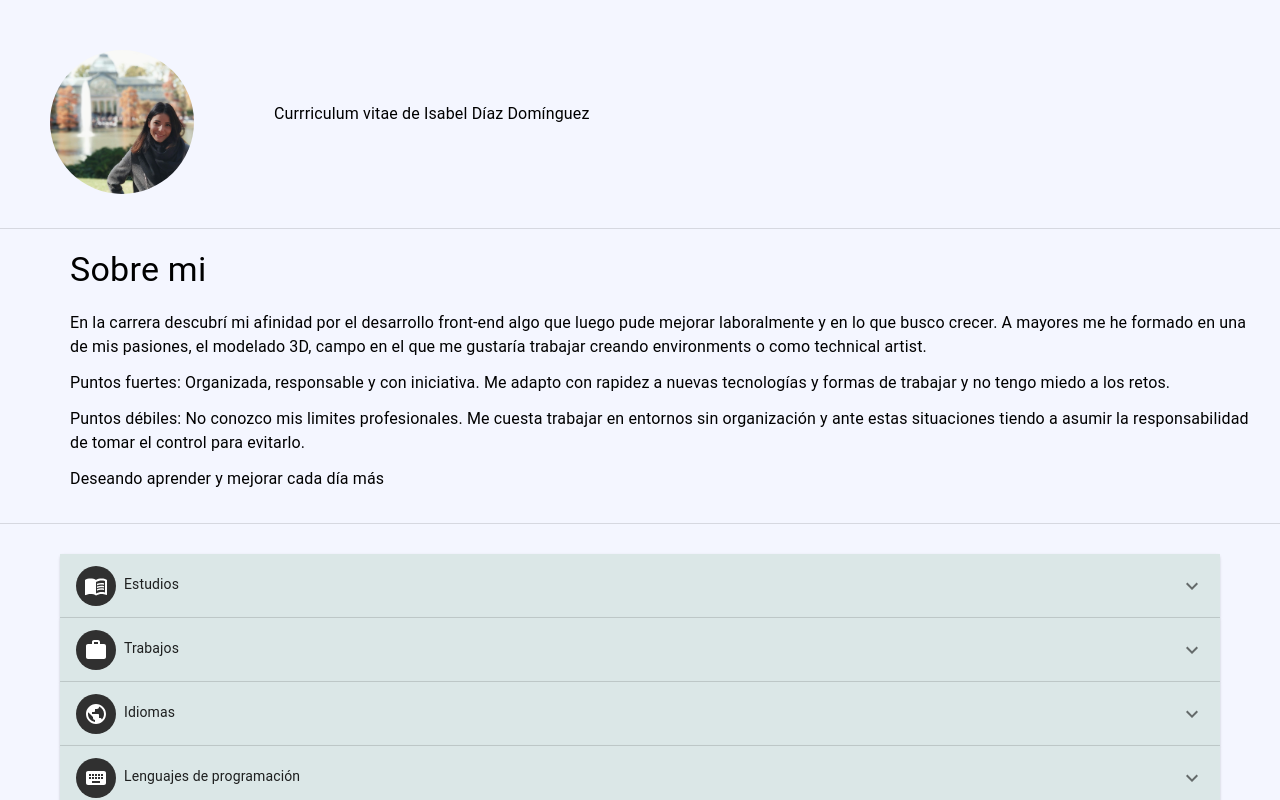
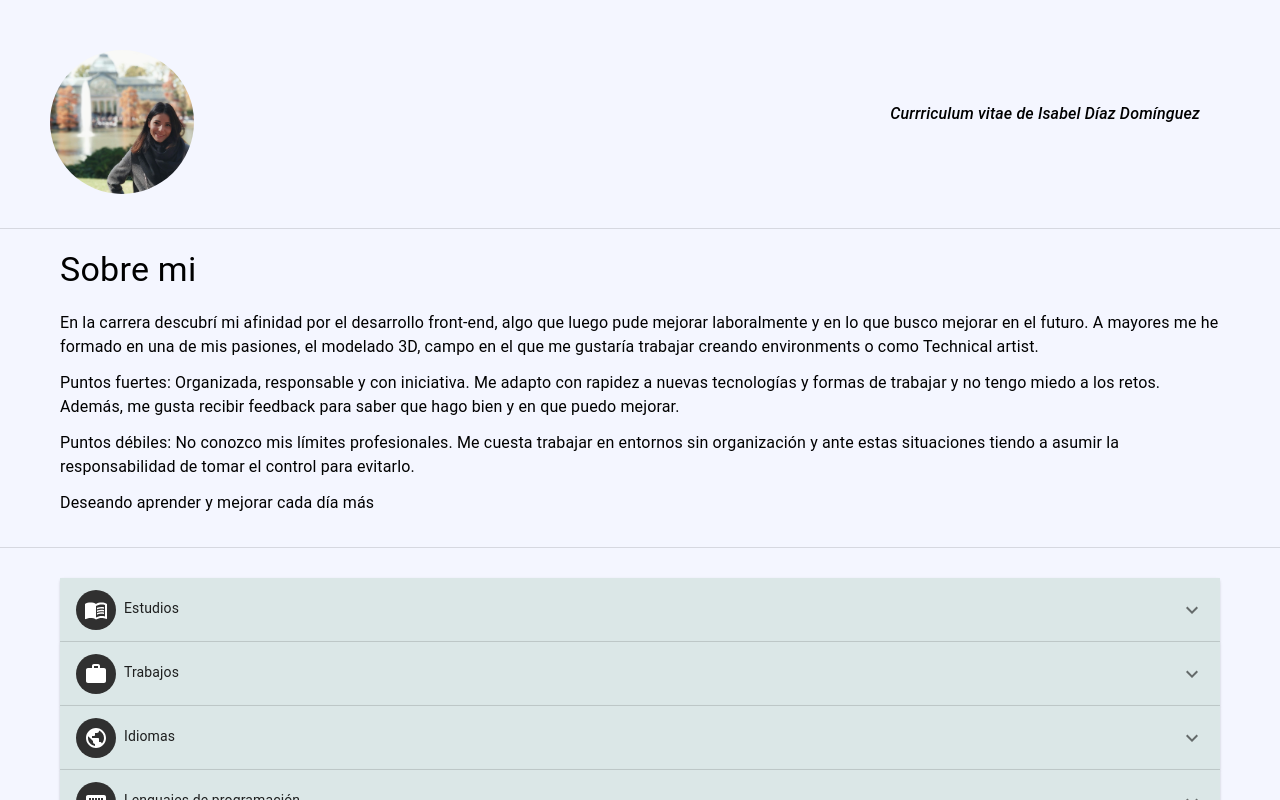
Before and after one commit to IsabelDD/CV_Page, a React (Create React App) app: page / in a window 1280 px wide. Shown: the top 800 px of the page. Built offline with nearby package versions, Linux system fonts and the light colour scheme.

Commit message:
Cv update/ Vocabulary

```diff
--- a/src/components/About.js
+++ b/src/components/About.js
@@ -24,7 +24,7 @@ const styles = theme => ({
   body1: {
     textAlign: 'left',
     fontSize: 11,
-    margin: '20px 50px 0px 50px',
+    margin: '20px 80px 0px 40px',
   },
   top : {
     width:'100%',
@@ -36,12 +36,15 @@ const styles = theme => ({
     marginTop: 100,
     marginBottom: 100,
     height: '14%',
-    textAlign: 'left',
+    textAlign: 'right',
     paddingLeft: 80,
+    paddingRight: 80,
+    fontStyle: 'italic',
+    fontWeight: 500,
   },
   titleAbout : {
     textAlign: 'left',
-    marginLeft: 50,
+    marginLeft: 40,
   }
 });
 
--- a/src/components/Aptitudes.js
+++ b/src/components/Aptitudes.js
@@ -145,12 +145,6 @@ class Aptitudes extends Component {
                                 <ListItem className={classes.ul}>
                                     <Typography>{t('Tool3')}</Typography>
                                 </ListItem>
-                                <ListItem className={classes.ul}>
-                                    <Typography>{t('Tool4')}</Typography>
-                                </ListItem>
-                                <ListItem className={classes.ul}>
-                                    <Typography>{t('Tool5')}</Typography>
-                                </ListItem>
                             </List>
                         </ExpansionPanelDetails>
                     </ExpansionPanel>
--- a/src/i18n/i18n.js
+++ b/src/i18n/i18n.js
@@ -7,7 +7,7 @@ const languages_avaliable = [ 'en', 'es'];
 i18n.init({
 
     interpolation:{escapeValue: false},
-    fallbackLng: languages_avaliable.includes(navigator.language) ? navigator.language : 'es',
+    fallbackLng: languages_avaliable.includes(navigator.language) ? navigator.language : 'es', //Language by default
 
     resources: {
         en: {
--- a/src/i18n/locales/en/Vocabulary_en.json
+++ b/src/i18n/locales/en/Vocabulary_en.json
@@ -6,7 +6,7 @@
     "ProgrammLanguages" : "Programm languages",
     "Tools": "Programms/Tools",
     "Studies1": "Degree in Computer Engineering",
-    "Studies2": "Master in Animation 3D with Maya (October 2019 - September 2020)",
+    "Studies2": "Master in 3D Animation with Maya (October 2019 - September 2020)",
     "Work1": "Junior Web Developer in Aldaba (September 2018 - October 2019)",
     "Language1": "Native Spanish",
     "Language2": "B2 (Cambridge English Level 1 Certificate in ESOL International (First) – Grade C)",
@@ -16,13 +16,11 @@
     "Programm3": "Java",
     "Programm4": "Python",
     "Tool1": "Maya",
-    "Tool2": "Houdini",
-    "Tool3": "Git",
-    "Tool4": "Natron",
-    "Tool5": "Visual Studio Code",
+    "Tool2": "Git",
+    "Tool3": "Visual Studio Code",
     "Other skills": "Scrum methodology",
-    "AboutInformation1": "I'm my degre I discover my afinity for the front-end development something that I could improve and I want to enhanced. Furthermore, I have educated in one of my passions, the 3D modeling, field which I will like to work creating environment or like technical director.",
-    "AboutInformation2": "Strong points: Organized, responsable and with initiative. I adapt myself quickly to new tecnhologys and ways of work and I have no fair to challenges.",
+    "AboutInformation1": "In my degre I discover my afinity for the front-end development, something that I could improve in a company and I want to enhanced in the future. Furthermore, I have educated in one of my passions, the 3D modeling, field which I will like to work creating environments or like Technical artist.",
+    "AboutInformation2": "Strong points: Organized, responsable and with initiative. I adapt myself quickly to new tecnhologys and ways of work and I have no fair to challenges. Moreover, I like to receive feedback to know what I made correct and in what things I can improve.",
     "AboutInformation3": "Weak points: I don't know my professional limits. Also, it's hard for me to work in disorganized environments and in the face of these situations I tend to asume the responsability and take the control to avoid it.",
     "AboutInformation4": "Wishing learn and improve more every day",
     "EmailCopied": "Email copy to clipboard",
--- a/src/i18n/locales/es/Vocabulary_es.json
+++ b/src/i18n/locales/es/Vocabulary_es.json
@@ -9,21 +9,19 @@
     "Studies2": "Máster en Animación 3D con Maya (Octubre 2019 - Septiembre 2020)",
     "Work1": "Desarrollador web en Aldaba (Septiembre 2018 - Octubre 2019)",
     "Language1": "Español nativo",
-    "Language2": "B2 (Cambridge English Level 1 Certificate in ESOL International (First) – Grade C)",
+    "Language2": "B2 (Cambridge English Level 1 Certificado en ESOL International (First) – Grado C)",
     "Language3": "Gallego C1 (Celga 4)",
     "Programm1": "JavaScript",
     "Programm2": "C#",
     "Programm3": "Java",
     "Programm4": "Python",
     "Tool1": "Maya",
-    "Tool2": "Houdini",
-    "Tool3": "Git",
-    "Tool4": "Natron",
-    "Tool5": "Visual Studio Code",
+    "Tool2": "Git",
+    "Tool3": "Visual Studio Code",
     "Other skills": "Metodología Scrum",
-    "AboutInformation1": "En la carrera descubrí mi afinidad por el desarrollo front-end algo que luego pude mejorar laboralmente y en lo que busco crecer. A mayores me he formado en una de mis pasiones, el modelado 3D, campo en el que me gustaría trabajar creando environments o como technical artist.",
-    "AboutInformation2": "Puntos fuertes: Organizada, responsable y con iniciativa. Me adapto con rapidez a nuevas tecnologías y formas de trabajar y no tengo miedo a los retos.",
-    "AboutInformation3": "Puntos débiles: No conozco mis limites profesionales. Me cuesta trabajar en entornos sin organización y ante estas situaciones tiendo a asumir la responsabilidad de tomar el control para evitarlo.",
+    "AboutInformation1": "En la carrera descubrí mi afinidad por el desarrollo front-end, algo que luego pude mejorar laboralmente y en lo que busco mejorar en el futuro. A mayores me he formado en una de mis pasiones, el modelado 3D, campo en el que me gustaría trabajar creando environments o como Technical artist.",
+    "AboutInformation2": "Puntos fuertes: Organizada, responsable y con iniciativa. Me adapto con rapidez a nuevas tecnologías y formas de trabajar y no tengo miedo a los retos. Además, me gusta recibir feedback para saber que hago bien y en que puedo mejorar.",
+    "AboutInformation3": "Puntos débiles: No conozco mis límites profesionales. Me cuesta trabajar en entornos sin organización y ante estas situaciones tiendo a asumir la responsabilidad de tomar el control para evitarlo.",
     "AboutInformation4": "Deseando aprender y mejorar cada día más",
     "EmailCopied": "Email copiado al portapapeles",
     "Name": "Currriculum vitae de Isabel Díaz Domínguez"
```
